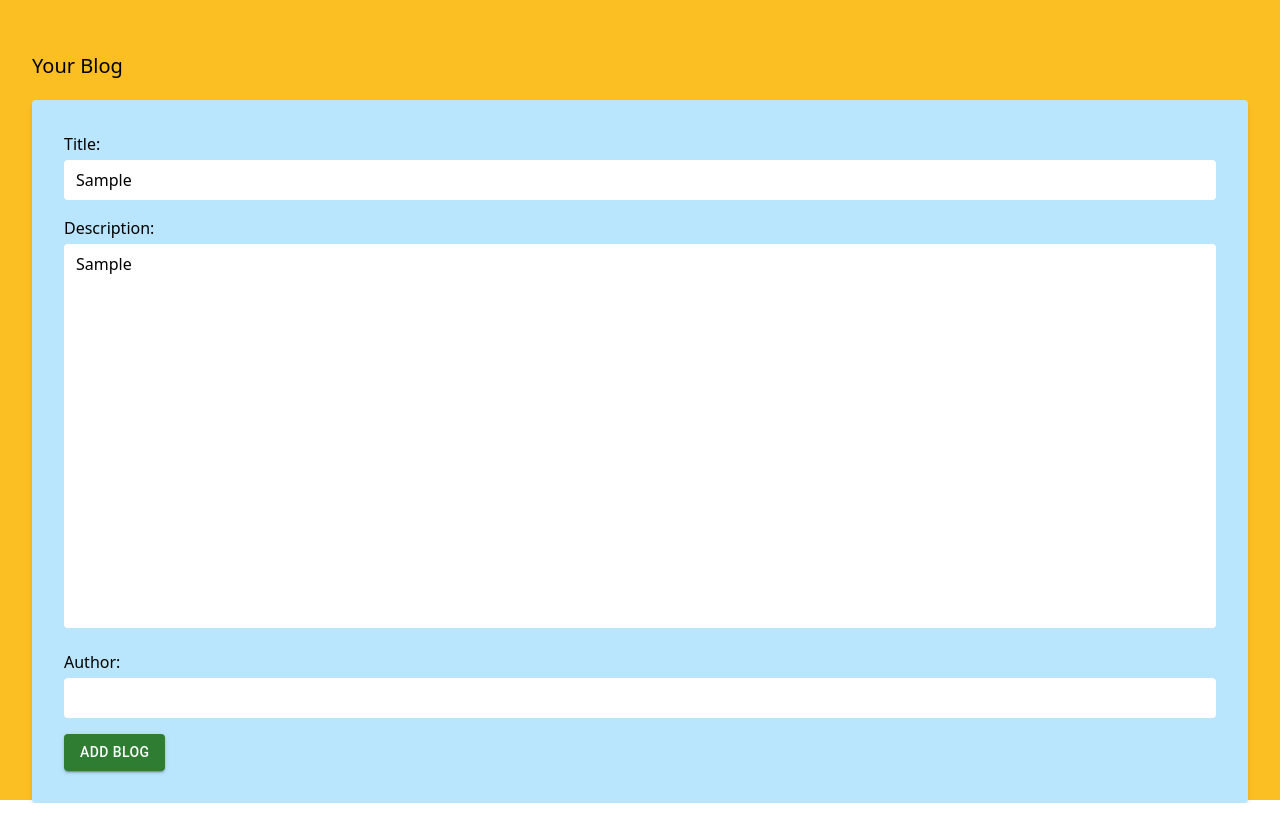
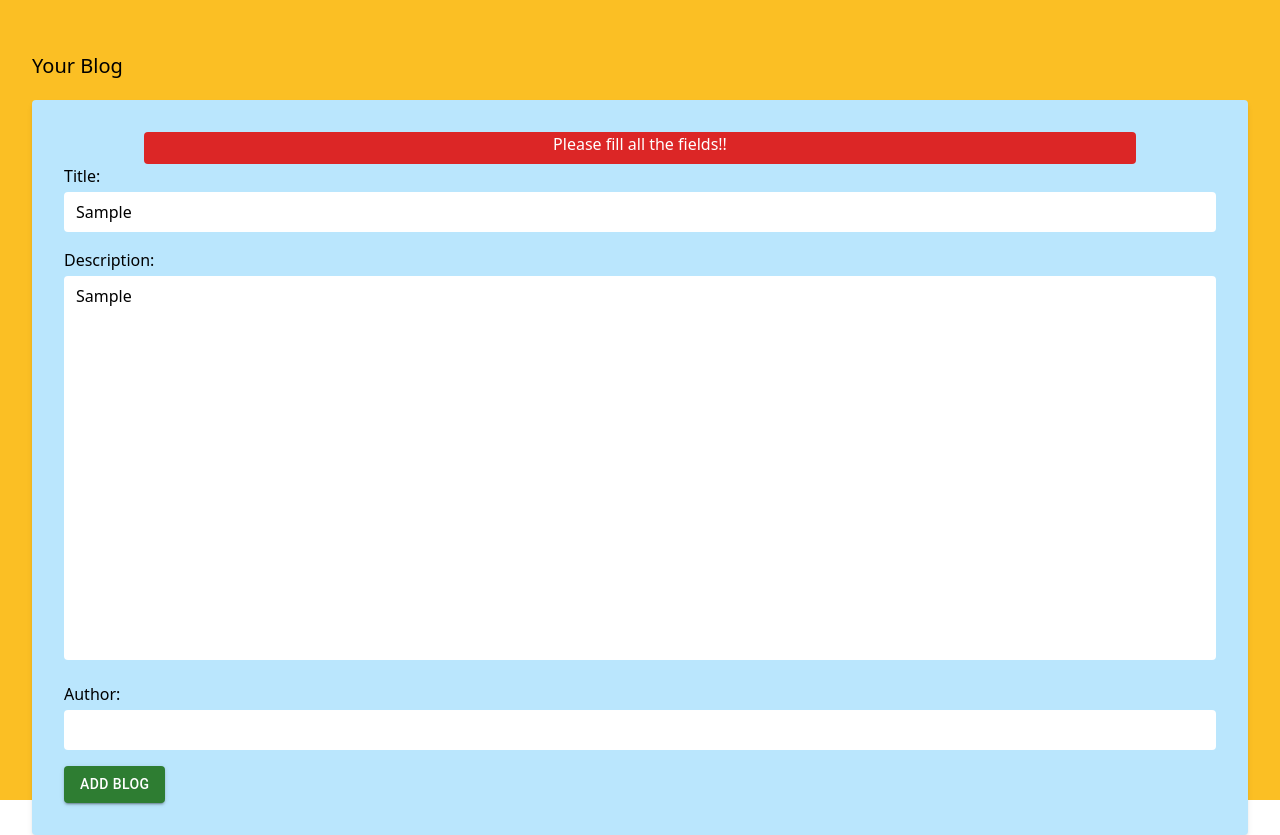
Before and after one commit to prikshitsingh24/Next-Blog, a Next.js app in the folder my-blog/: page /AddBlogs in a window 1280 px wide. Both pictures are taken after typing "Sample", "Sample" into the empty fields and a click on the button "ADD BLOG". Before the commit the page ends 803 px from the top, so only its background shows below. Built offline with nearby package versions, Linux system fonts and the light colour scheme; no server answers; the database is empty.

Commit message:
improved login/signup screen to make user experience better!!

```diff
--- a/my-blog/src/components/AddBlogsComponent/blogAddition.tsx
+++ b/my-blog/src/components/AddBlogsComponent/blogAddition.tsx
@@ -5,10 +5,13 @@ import { useRouter } from "next/router";
 import { useSession } from "next-auth/react";
 import { useRecoilState } from "recoil";
 import { blogIdState } from "@/states/atoms/blogId";
+import ErrorComponent from "../errorComponent";
 
 export default function BlogAdditionComponent() {
   const {data:session}=useSession();
   const[title,setTitle]=useState("");
+  const[error,setError]=useState("");
+  const [popUp,setPopUp]=useState(false);
   const[description,setDescription]=useState("");
   const author=session?.user?.name;
 
@@ -35,9 +38,11 @@ export default function BlogAdditionComponent() {
       });
       if(response.ok){
         const data=await response.json();
+        setPopUp(false);
         router.push('/Home');
       }else{
-        alert("please fill all the fields")
+        setPopUp(true);
+        setError("Please fill all the fields!!");
       }
     }
 
@@ -47,6 +52,13 @@ export default function BlogAdditionComponent() {
     <div className="bg-amber-400 p-8 flex-column justify-center items-center h-screen">
         <div className="text-black text-xl my-5">Your Blog</div>
       <div className="bg-sky-200 p-8 rounded shadow-md w-full">
+        {popUp ?(
+            <div className="relative flex justify-center item-center">
+              <ErrorComponent error={error}></ErrorComponent>
+            </div>
+        ):(
+          <div></div>
+        )}
         <div className="mb-4">
           <label htmlFor="title" className="text-black block mb-1">
             Title:
--- a/my-blog/src/components/loginComponents/loginCard.tsx
+++ b/my-blog/src/components/loginComponents/loginCard.tsx
@@ -30,6 +30,10 @@ export default function LoginCard(){
         setPassword(e.target.value)
     }
     const handleSignUpToLogin = async () => {
+        if(!username || !password || !email){
+            setPopUp(true);
+            setError("Please fill all the credentials");
+        }
         try {
           const response = await fetch('http://localhost:3000/api/postUsers', {
             method: "POST",
@@ -71,6 +75,10 @@ export default function LoginCard(){
         setPasswordLogin(e.target.value)
     }
     const handleNavigation=async()=>{
+        if(!usernameLogin || !passwordLogin){
+            setPopUp(true);
+            setError("Please fill all the credentials");
+        }else{
             const signInResponse=await signIn("credentials",{
                 username:usernameLogin,
                 password:passwordLogin,
@@ -84,6 +92,8 @@ export default function LoginCard(){
                 setPopUp(true);
                 setError("User not found!!! please check your username or password ");
             }
+        }
+
     }
 
 
@@ -120,7 +130,7 @@ export default function LoginCard(){
                     <div>
                         <div className="mx-5 my-2">
                 <div> Username:  </div>
-                <input className="w-full rounded border-black py-2 px-5 outline-none" onChange={handleUsernameLogin} placeholder={"Enter username"}/>
+                <input key={"login"} className="w-full rounded border-black py-2 px-5 outline-none" onChange={handleUsernameLogin} placeholder={"Enter username"}/>
                 <div className="my-10"></div>
                 <div> Password:  </div>
                 <input className="w-full rounded border-black py-2 px-5 outline-none" onChange={handlePasswordLogin} placeholder={"Enter password"}/>
```
Lines whose indentation alone changed are shown as unchanged.
